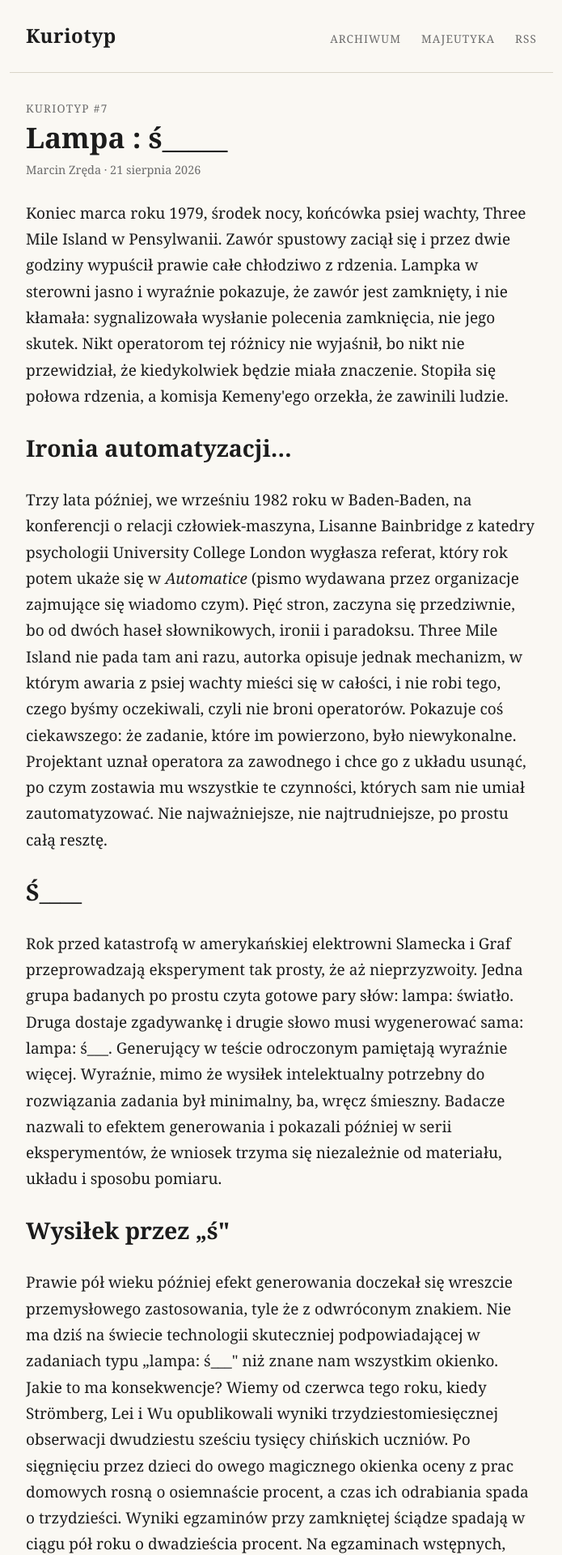
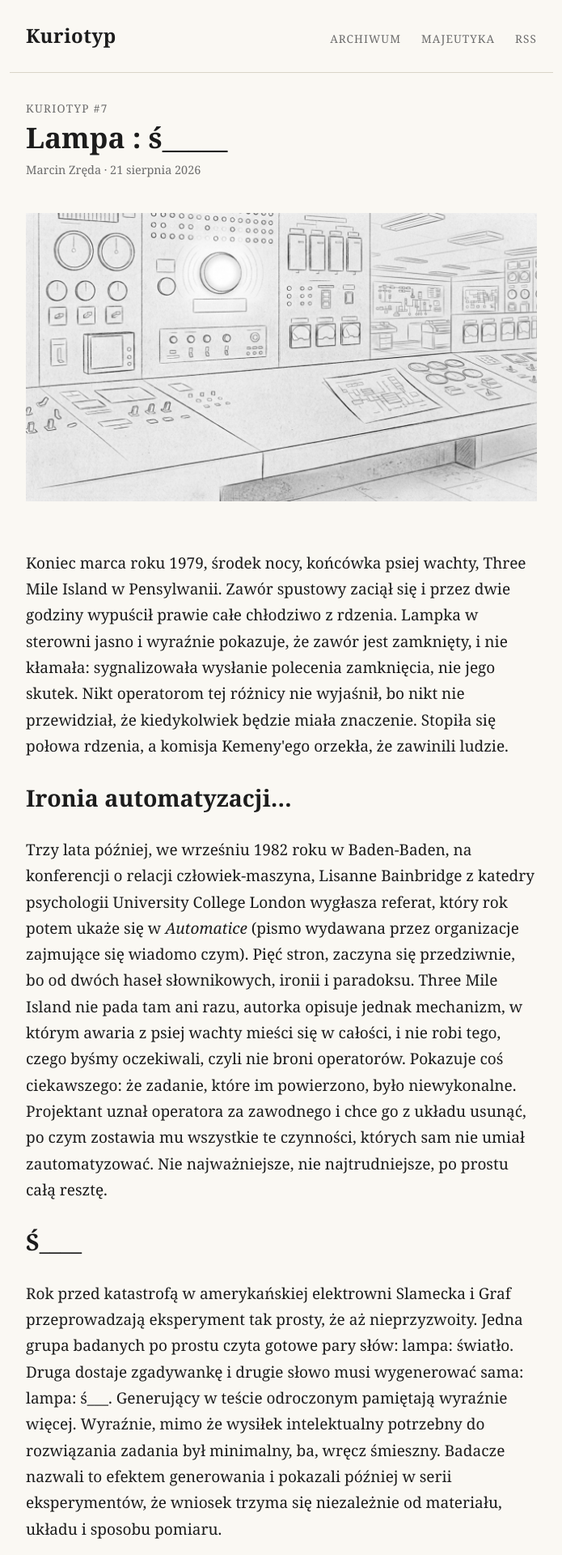
Before and after one commit to Kuriotyp/kuriotyp.github.io, a Jekyll site: the page built from _posts/2026-08-21-lampa-s.md, in a window 1280 px wide. Shown: the top 1920 px of the page at 81% size, without its empty margins (292-987 px from the left). Built offline with Jekyll 4.4.1, drawn with Linux system fonts in a browser that asks for light colours.

Commit message:
Dodaj ilustrację do Kuriotypa #7
Co-Authored-By: Claude Sonnet 5.5 <noreply@anthropic.com>
Claude-Session: https://claude.ai/code/session_01A9WPXobxy6Az6rGgvPJfrk

```diff
--- a/_posts/2026-08-21-lampa-s.md
+++ b/_posts/2026-08-21-lampa-s.md
@@ -5,7 +5,7 @@ numer: 7
 date: 2026-08-21
 opis: "Ironia automatyzacji Lisanne Bainbridge, efekt generowania Slamecki i Grafa oraz to, co dzieje się z uczeniem, gdy okienko z AI podpowiada za nas."
 tagi: [ai, uczenie się, automatyzacja, poznanie]
-ilustracja: # /ilustracje/kuriotyp-07.jpg
+ilustracja: /ilustracje/kuriotyp-07.jpg
 zrodlo: https://www.linkedin.com/pulse/lampa-%C5%9B-kuriotyp-7-marcin-zr%C4%99da-ilucf/
 ---
 
```
Also changed, not shown: ilustracje/kuriotyp-07.jpg (added).
